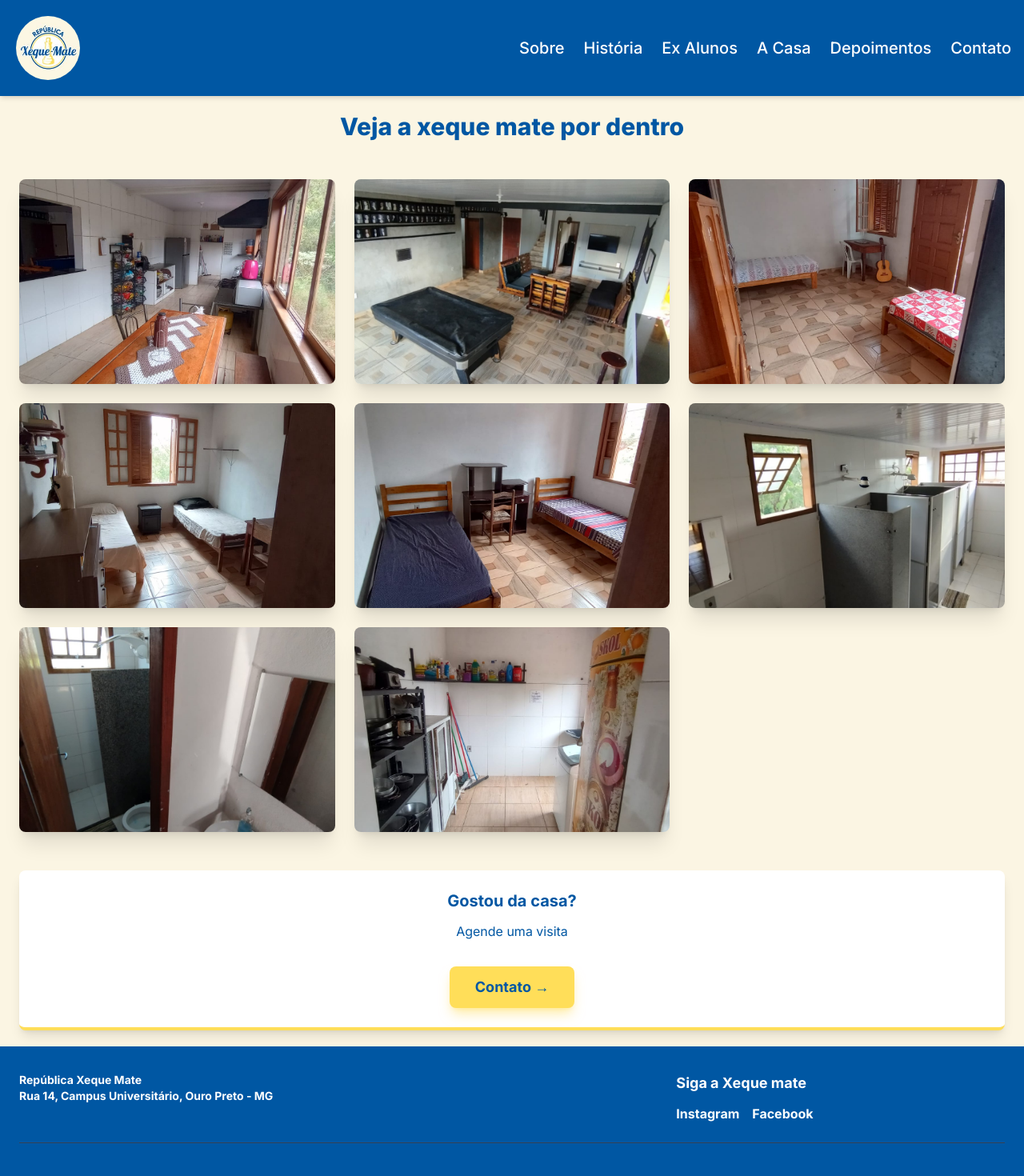
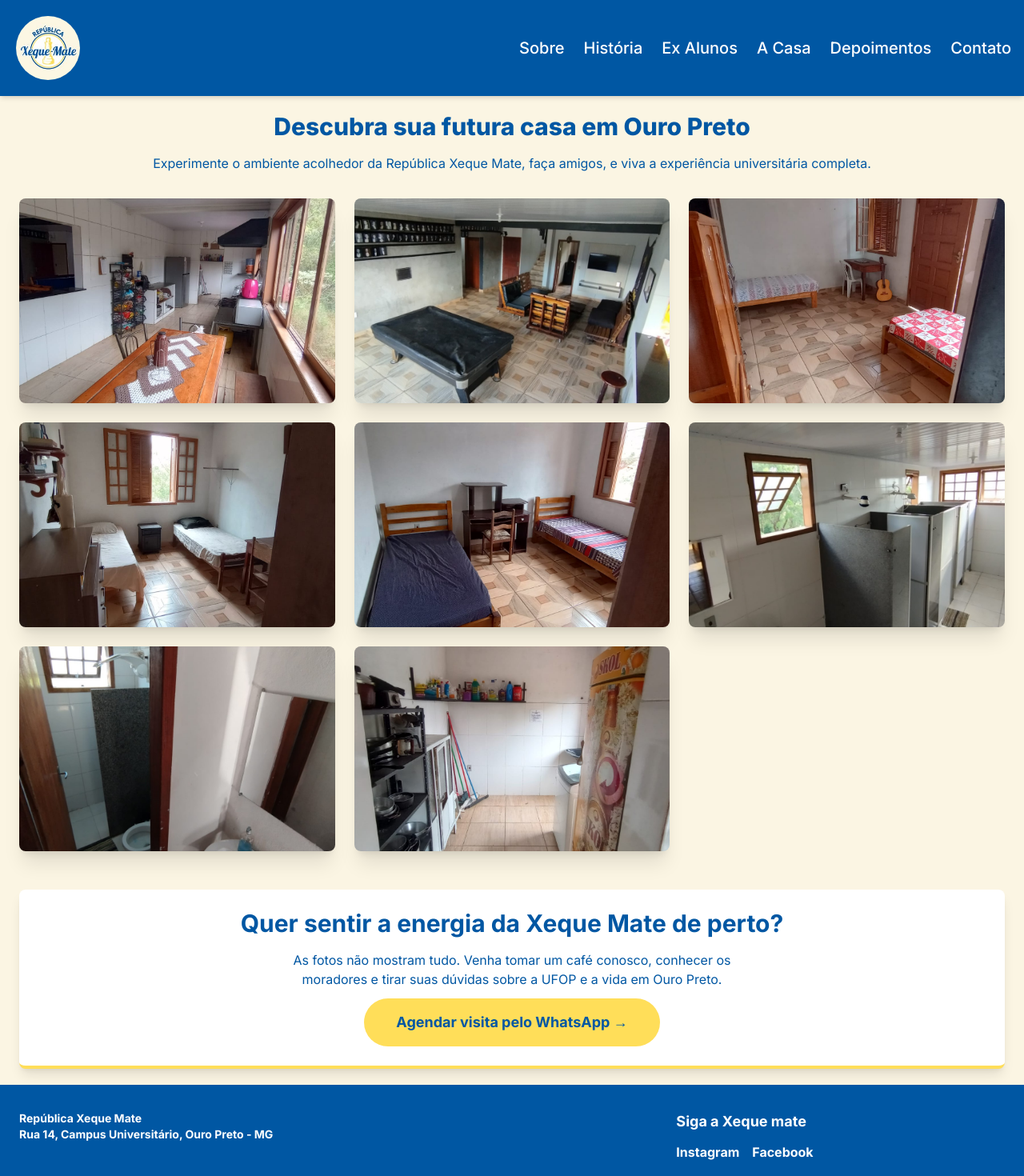
Before and after one commit to lucasFilppe/republica-xeque-mate-site, a Next.js app: page /a-casa in a window 1280 px wide. Shown: the top 1470 px of the page at 80% size. Built offline with nearby package versions, Linux system fonts and the light colour scheme.

Commit message:
melhorando textos das páginas

```diff
--- a/app/a-casa/page.tsx
+++ b/app/a-casa/page.tsx
@@ -4,7 +4,7 @@ import { Header } from "../../components/shared/Header";
 import { Footer } from "../../components/shared/Footer";
 import Image from "next/image";
 import Link from "next/link";
-import type { Metadata } from "next"
+import type { Metadata } from "next";
 import { Bed, Utensils, Zap, Home, Gavel, Heart } from "lucide-react"; // Importados todos os ícones necessários
 
 // 🎯 Metadados para SEO no App Router
@@ -116,9 +116,13 @@ export default function ACasa() {
         {/* Seção 4: Galeria de Fotos */}
         <section className="py-5 bg-rebu-acento">
           <div className="container mx-auto px-6">
-            <h2 className="text-3xl font-extrabold text-center text-rebu-secondary mb-12">
-              Veja a xeque mate por dentro
+            <h2 className="text-3xl font-extrabold text-center text-rebu-secondary mb-4">
+              Descubra sua futura casa em Ouro Preto
             </h2>
+            <p className="text-center text-rebu-secondary mb-8">
+              Experimente o ambiente acolhedor da República Xeque Mate, faça
+              amigos, e viva a experiência universitária completa.
+            </p>
 
             {/* Galeria de 6 Itens com Grid Responsivo */}
             <div className="grid grid-cols-1 sm:grid-cols-2 lg:grid-cols-3 gap-6">
@@ -156,15 +160,19 @@ export default function ACasa() {
 
             {/* Chamada para o Processo Seletivo (CTA Final) */}
             <div className="text-center mt-12 p-6 bg-rebu-soft rounded-lg shadow-lg hover:shadow-xl transition border-b-4 border-rebu-primary hover:border-[#FF8C00]">
-              <h3 className="text-xl font-bold text-rebu-secondary mb-3">
-                Gostou da casa?
+              <h3 className="text-2xl md:text-3xl font-bold mb-4">
+                Quer sentir a energia da Xeque Mate de perto?
               </h3>
-              <p className="text-rebu-secondary">Agende uma visita</p>
+              <p className="text-rebu-secoundary mb-3 max-w-xl mx-auto">
+                As fotos não mostram tudo. Venha tomar um café conosco, conhecer
+                os moradores e tirar suas dúvidas sobre a UFOP e a vida em Ouro
+                Preto.
+              </p>
               <Link
-                href="/processo-seletivo"
-                className="mt-8 inline-block bg-rebu-primary text-rebu-secondary font-bold py-3 px-8 rounded-lg text-lg shadow-lg shadow-rebu-primary/50 hover:bg-rebu-secondary hover:text-rebu-soft hover:shadow-rebu-primary/60 transition duration-300 transform hover:scale-105"
+                href="https://wa.me/seunumerowhatsapp" // Link direto para o Zap converte mais que página de contato
+                className="inline-flex items-center gap-2 bg-rebu-primary text-rebu-secondary font-bold py-4 px-10 rounded-full text-lg transition duration-300 hover:bg-white hover:scale-105"
               >
-                Contato &rarr;
+                Agendar visita pelo WhatsApp &rarr;
               </Link>
             </div>
           </div>
--- a/app/depoimentos/ClientExperiencias.tsx
+++ b/app/depoimentos/ClientExperiencias.tsx
@@ -57,8 +57,11 @@ export default function ClientExperiencias({ children }: { children: React.React
         <section className="py-5 bg-rebu-acento">
           <div className="container mx-auto px-6 max-w-3xl">
             <h2 className="text-2xl font-extrabold text-center text-rebu-secondary mb-12">
-              Compartilhe sua Experiência
+              Quem vive, recomenda
             </h2>
+             <p className="text-center text-rebu-secondary mb-8">
+              Nada melhor do que ouvir de quem chama a Xeque Mate de lar. Descubra como é a nossa rotina, a parceria nos estudos e a amizade que levamos para a vida.
+            </p>
 
             {/* FORMULÁRIO CONDICIONAL */}
             {isAuthenticated ? (
--- a/app/ex-alunos/page.tsx
+++ b/app/ex-alunos/page.tsx
@@ -565,8 +565,11 @@ export default function Memorial() {
         <section id="veteranas" className="py-5 bg-rebu-acento">
           <div className="container mx-auto px-6">
             <h2 className="text-3xl font-extrabold text-center text-rebu-secondary mb-12">
-              Todas os nossos ex alunos
+              Onde Grandes Trajetórias Começam
             </h2>
+            <p className="text-center text-rebu-secondary mb-8">
+             Nossa história vai além da formatura. Aqui, você entra para uma rede de profissionais de elite e garante um ambiente que impulsiona seus estudos e abre portas para o seu futuro
+            </p>
 
             {/* CORREÇÃO: Grid ajustado para no MÁXIMO 3 colunas em telas grandes */}
             <div className="grid grid-cols-1 sm:grid-cols-2 lg:grid-cols-3 gap-8">
--- a/app/page.tsx
+++ b/app/page.tsx
@@ -34,34 +34,41 @@ export default function HomePage() {
 
       <main className="flex-grow">
         {/* HERO */}
-        <section className="relative h-[50vh] md:h-[70vh] flex items-center justify-center bg-rebu-secondary overflow-hidden">
+        <section className="relative h-[65vh] md:h-[80vh] flex items-center justify-center bg-rebu-secondary overflow-hidden">
           <Image
             src="/principal.jpeg"
-            alt="Fachada da República xeque mate em Ouro Preto"
+            alt="Fachada da República Xeque Mate em Ouro Preto"
             fill
             fetchPriority="high"
-            style={{ objectFit: "cover" }}
-            className="opacity-40"
             priority
+            className="object-cover"
           />
 
-          <div className="relative z-10 text-center px-4 max-w-4xl">
-            <h1 className="text-4xl md:text-5xl font-black text-rebu-soft leading-tight drop-shadow-lg">
-              República Xeque Mate – Moradia Estudantil em Ouro Preto
+          {/* Overlay */}
+          <div className="absolute inset-0 bg-gradient-to-b from-black/60 via-black/40 to-black/70" />
+
+          <div className="relative z-10 text-center px-4 max-w-xl">
+            <h1 className="text-3xl md:text-6xl font-black text-rebu-soft leading-tight drop-shadow-lg">
+              Mais que uma república. <br />
+              Uma história vivida em Ouro Preto.
             </h1>
 
-            <p className="mt-4 text-xl md:text-3xl text-rebu-primary font-semibold italic drop-shadow-md">
-              República estudantil masculina em Ouro Preto, próxima à UFOP
+            <p className="mt-4 text-base md:text-2xl text-rebu-primary font-semibold drop-shadow-md">
+              República estudantil masculina próxima à UFOP
               <span className="text-rebu-soft"> desde 1982</span>
             </p>
 
             <Link
               href="/a-casa"
-              aria-label="Conheça a casa da República Xeque Mate em Ouro Preto"
-              className="mt-8 inline-block bg-rebu-primary text-rebu-secondary font-bold py-3 px-8 rounded-lg text-lg shadow-lg shadow-rebu-primary/50 hover:bg-rebu-secondary hover:text-rebu-soft hover:shadow-rebu-primary/60 transition duration-300 transform hover:scale-105"
+              className="mt-8 inline-flex items-center justify-center bg-rebu-primary text-rebu-secondary font-bold h-12 px-8 rounded-xl text-base shadow-lg shadow-rebu-primary/40 hover:bg-rebu-secondary hover:text-rebu-soft transition-all duration-300 active:scale-95"
             >
-              Conheça a casa &rarr;
+              Conheça a casa →
             </Link>
+          </div>
+
+          {/* Scroll indicator mobile */}
+          <div className="absolute bottom-4 text-rebu-soft text-xs opacity-80 animate-bounce">
+            ↓ Role para conhecer
           </div>
         </section>
 
@@ -71,7 +78,7 @@ export default function HomePage() {
           {/* Mantendo o cinza claro, que é a cor de fundo */}
           <div className="container mx-auto px-6">
             {/* Título da Seção (Ajustando a cor do texto para ser a principal/escura) */}
-            <h2 className="text-3xl font-extrabold text-center text-rebu-secondary mb-12">
+            <h2 className="text-2xl font-extrabold text-center text-rebu-secondary mb-12">
               Valores da República Xeque Mate em Ouro Preto
             </h2>
 
@@ -103,9 +110,7 @@ export default function HomePage() {
 
         {/* NOVO: Seção 4 - Depoimentos (A Voz dos Moradores) */}
         <section className="bg-rebu-acento">
-          <h2 className="text-3xl font-extrabold text-center text-rebu-secondary mb-8">
-            Depoimentos de ex-moradores da República Xeque Mate
-          </h2>
+
 
           <div className="container mx-auto ">
             {/* REPLICAÇÃO DA LÓGICA DE EXPERIÊNCIAS:
@@ -118,7 +123,6 @@ export default function HomePage() {
           </div>
         </section>
       </main>
-
     </>
   );
 }
```
